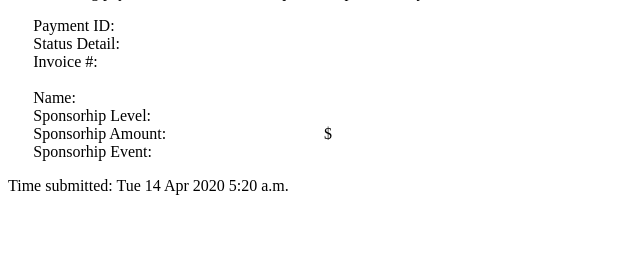
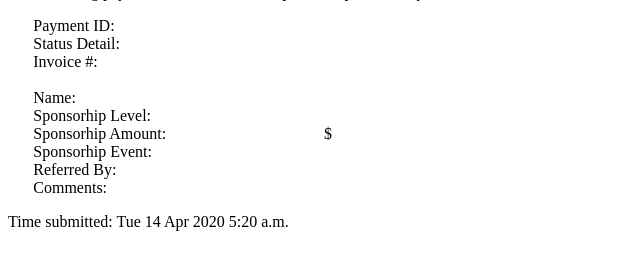
Before and after one commit to dco5/tendenci-sponsorships, a Django app: template sponsorships/templates/notification/sponsorship_added/full.html in a window 1280 px wide. Shown: the part 33-303 px from the top of the page, without its empty margins (0-640 px from the left). Run offline with Django 3.2, Linux system fonts and the light colour scheme; the template is opened without the code that fills it, so the values that code supplies are empty.

Commit message:
Add sponsorship comments

```diff
--- a/sponsorships/forms.py
+++ b/sponsorships/forms.py
@@ -23,7 +23,7 @@
         super(NotifyEventAdminForm, self).__init__(*args, **kwargs)
         self.fields['event'].widget = forms.HiddenInput()
         self.fields[
-            'notify_emails'].help_text = 'Input the list of emails that will be notified on this event. List of eamils must be separate by comma. ' \
+            'notify_emails'].help_text = 'Input the list of emails that will be notified on this event. List of emails must be separate by comma. ' \
                                          ' Example: email1@mail.com,email2@mail.com,email3@mail.com'
 
     def clean_notify_emails(self):
--- a/sponsorships/models.py
+++ b/sponsorships/models.py
@@ -85,6 +85,9 @@
     class Meta:
         app_label = 'sponsorships'
 
+    def __unicode__(self):
+        return self.event.title
+
     def save(self, user=None, *args, **kwargs):
         if not self.id:
             self.guid = str(uuid.uuid1())
--- a/sponsorships/templates/notification/sponsorship_added/full.html
+++ b/sponsorships/templates/notification/sponsorship_added/full.html
@@ -81,6 +81,18 @@
         <td width="23%"> {% trans "Sponsorhip Event:" %}</td>
         <td width="75%">{{ sponsorship.event.title }}</td>
     </tr>
+
+    <tr>
+        <td width="2%">&nbsp;</td>
+        <td width="23%"> {% trans "Referred By:" %}</td>
+        <td width="75%">{{ sponsorship.referral_source|default_if_none:"None" }}</td>
+    </tr>
+
+    <tr>
+        <td width="2%">&nbsp;</td>
+        <td width="23%"> {% trans "Comments:" %}</td>
+        <td width="75%">{{ sponsorship.comments|default_if_none:"None" }}</td>
+    </tr>
 </table>
 
 <P>{% trans "Time submitted:" %} {% now "D d M Y P" %}</P>
```
